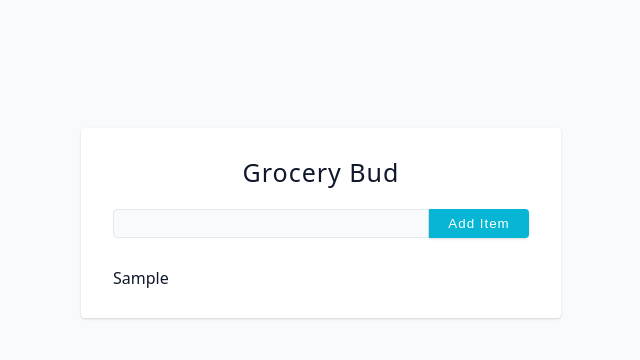
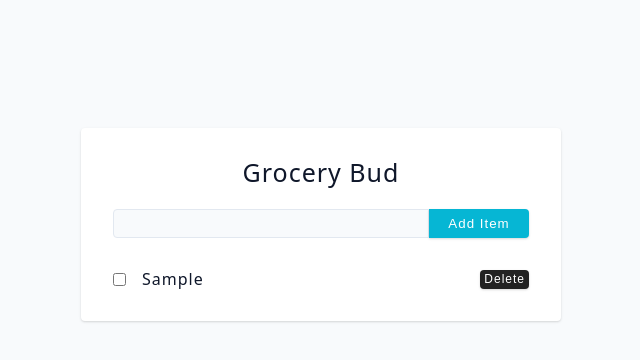
Before and after one commit to Ruturaj2003/grocery-bud, a React (Vite) app: page / in a window 1280 px wide. Both pictures are taken after typing "Sample" into the empty fields and a click on the button "Add Item". Shown: the top 360 px of the page, without its empty margins (319-959 px from the left). Built offline with nearby package versions, Linux system fonts and the light colour scheme; the HTML template or start-up script is replaced by a standard one.

Commit message:
Add Minor Logic To SingleItem Component

```diff
--- a/src/SingleItem.jsx
+++ b/src/SingleItem.jsx
@@ -1,4 +1,29 @@
-const SingleItem = ({ item }) => {
-  return <div>{item.name}</div>;
+import { useState } from 'react';
+
+const SingleItem = ({ item, removeItem }) => {
+  const [isChecked, setIsChecked] = useState(item.completed);
+  console.log(item.completed);
+  return (
+    <div className="single-item">
+      <input
+        type="checkbox"
+        name="completed"
+        id="completed"
+        checked={isChecked}
+        onChange={() => setIsChecked(!isChecked)}
+      />
+      <p
+        style={{
+          textTransform: 'capitalize',
+          textDecoration: isChecked && 'line-through',
+        }}
+      >
+        {item.name}
+      </p>
+      <button className="btn remove-btn" type="button">
+        delete
+      </button>
+    </div>
+  );
 };
 export default SingleItem;
```
